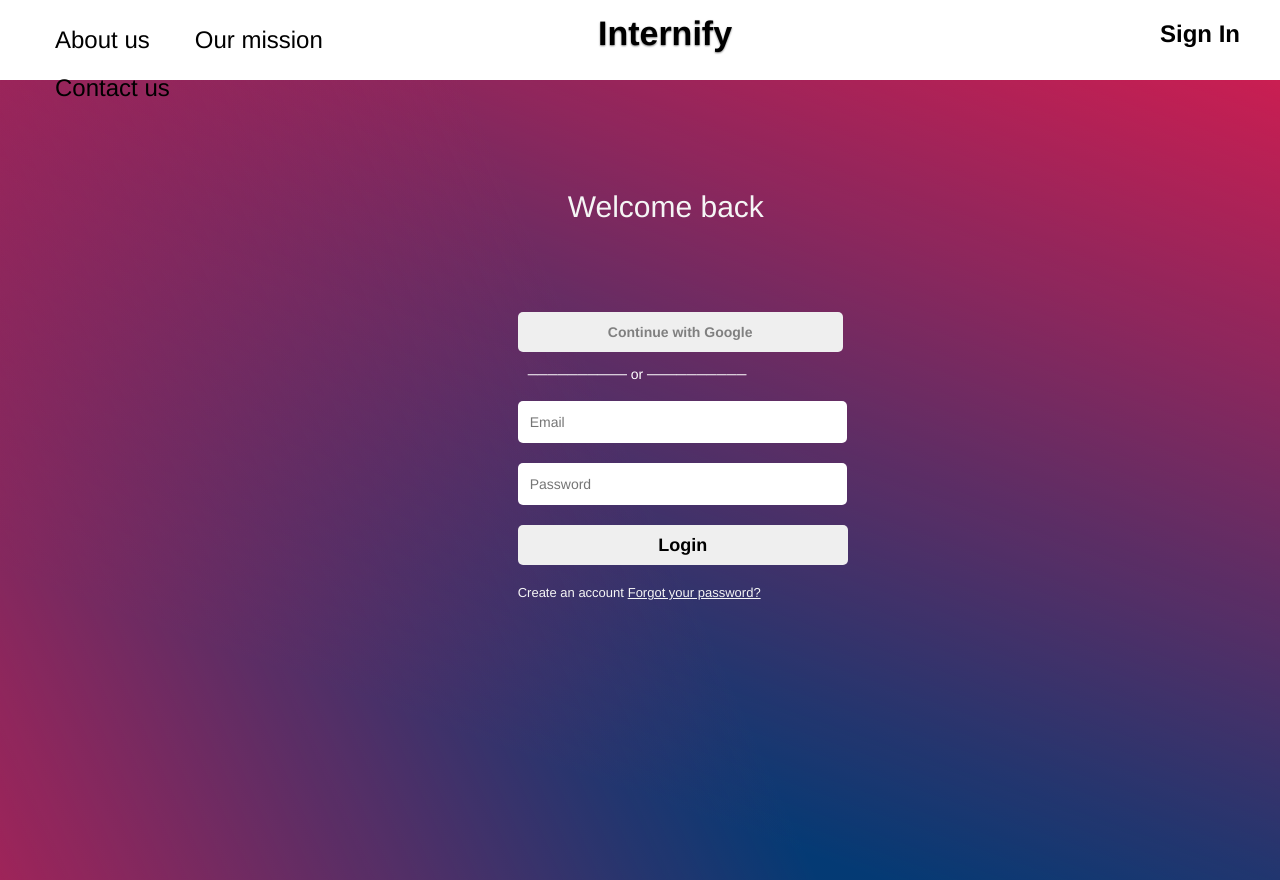
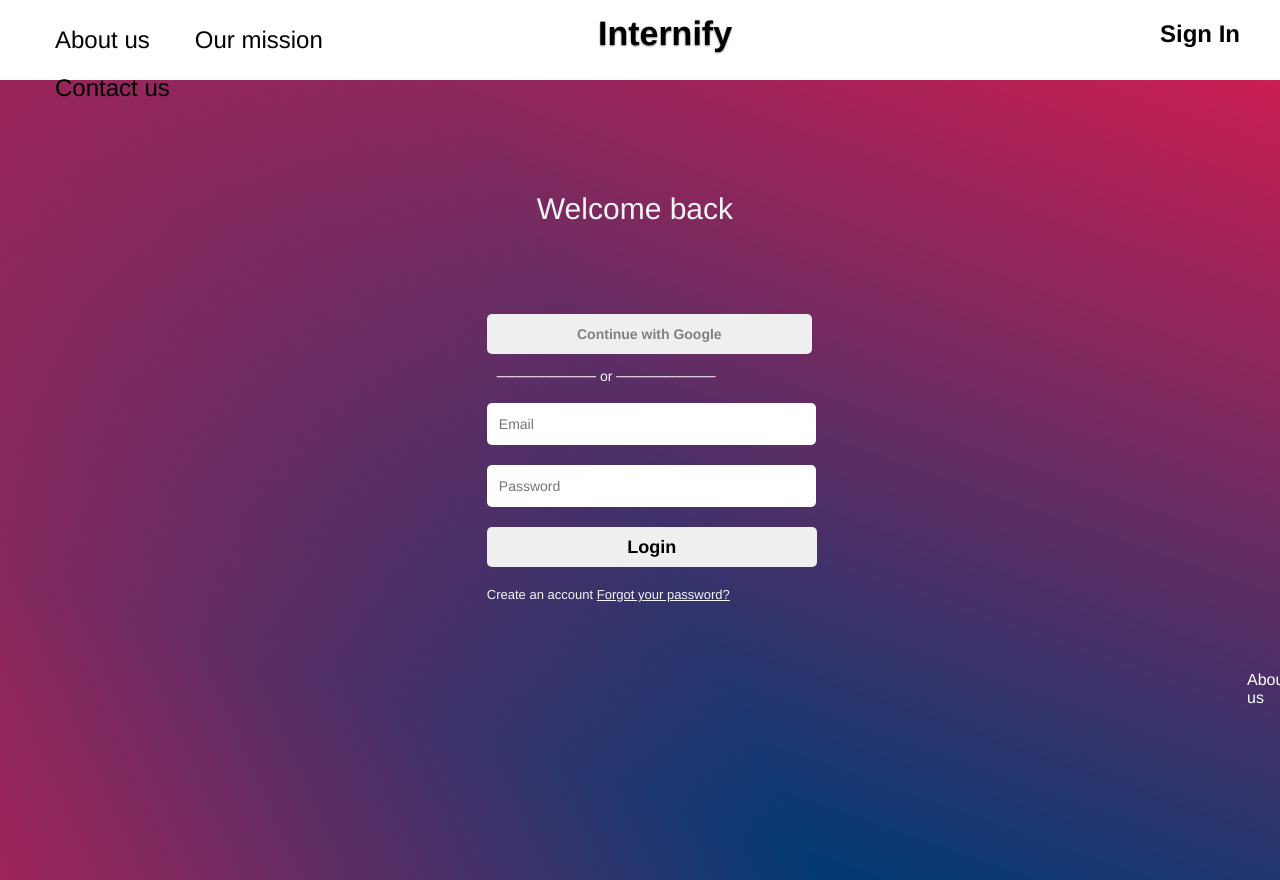
Before and after one commit to ReneReid/Internify, a React (Create React App) app in the folder internify/: page / in a window 1280 px wide. Shown: the top 880 px of the page. Built offline with nearby package versions, Linux system fonts and the light colour scheme.

Commit message:
FUCK YOU

```diff
--- a/internify/src/old-components/molecules/LBodyLwr.js
+++ b/internify/src/old-components/molecules/LBodyLwr.js
@@ -1,5 +1,5 @@
 import React from 'react';
-import './styles/LBodyLwr.css'
+import './styles/LBodyLwr.css';
 
 
 const LBodyLwr = () => {
@@ -14,7 +14,7 @@
                     <li className='footer_item'>
                         <a href='placeholder2' className="navbar_login_link2">Our mission</a>
                     </li>
-                    <li>
+                    <li className='footer_item'>
                         <a href='placeholder3' className="navbar_login_link3">Contact us</a>
                     </li>
                 </ul>
--- a/internify/src/old-components/molecules/styles/LBodyLwr.css
+++ b/internify/src/old-components/molecules/styles/LBodyLwr.css
@@ -1,16 +1,39 @@
-.lbody_lwr {
+.lbody_lwr_list {
     display: flex;
-    flex-direction: row;
-    width: 100%
-
-}
+    height: 110px;
+    margin-top: 6%;
+}z
 
 .lbody_lwr_left {
     flex: 1;
-    text-align: left;
+    float: left;
+    margin-left:-500%;
+}
+
+.footer_item {
+    list-style-type: none;
+    font-family: Helvetica;
+    margin-top: 1.2%;
+    color: white;
+}
+
+
+.navbar_login_link1 {
+    text-decoration: none;
+  color: white;
+}
+
+.navbar_login_link2 {
+    text-decoration: none;
+  color: white;
+}
+
+.navbar_login_link3 {
+    text-decoration: none;
+    color: white;
 }
 
 .lbody_lwr_name {
+    float: right;
     flex: 1;
-    text-align: right;
 }
```
